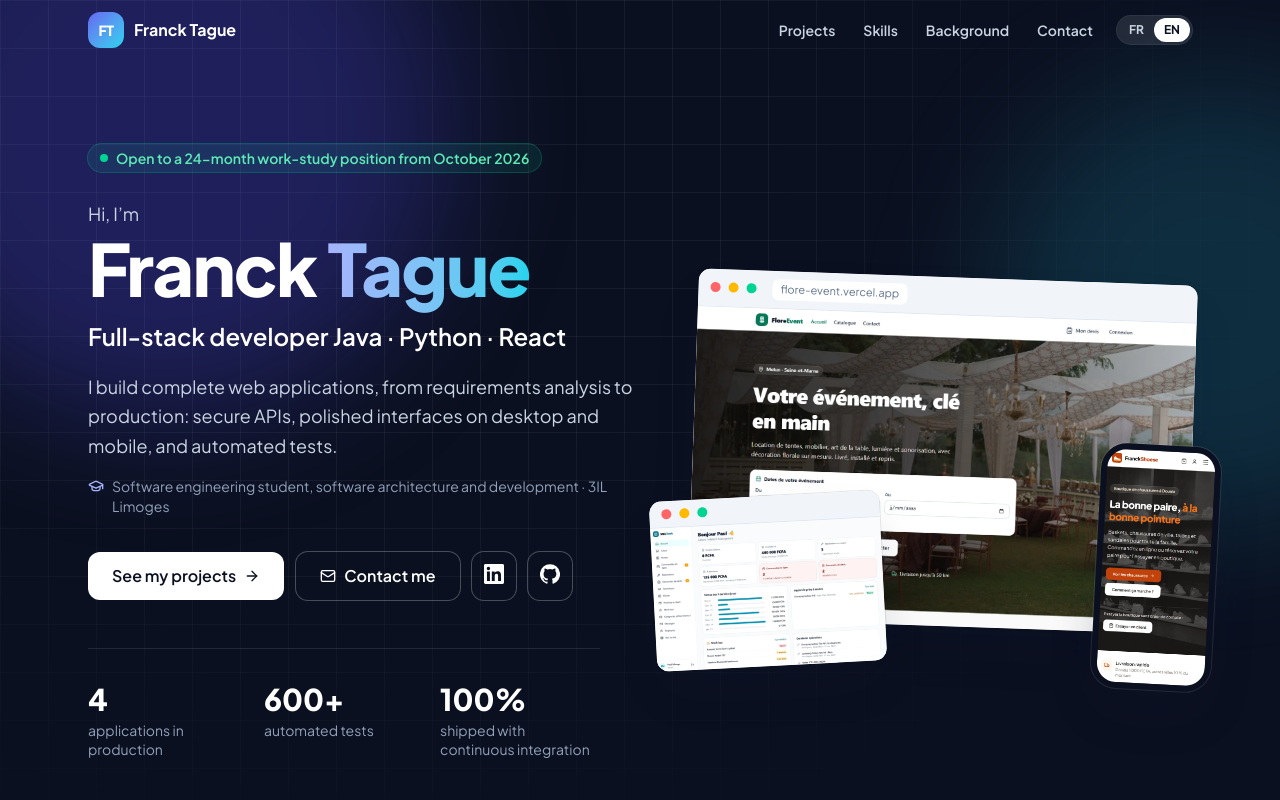
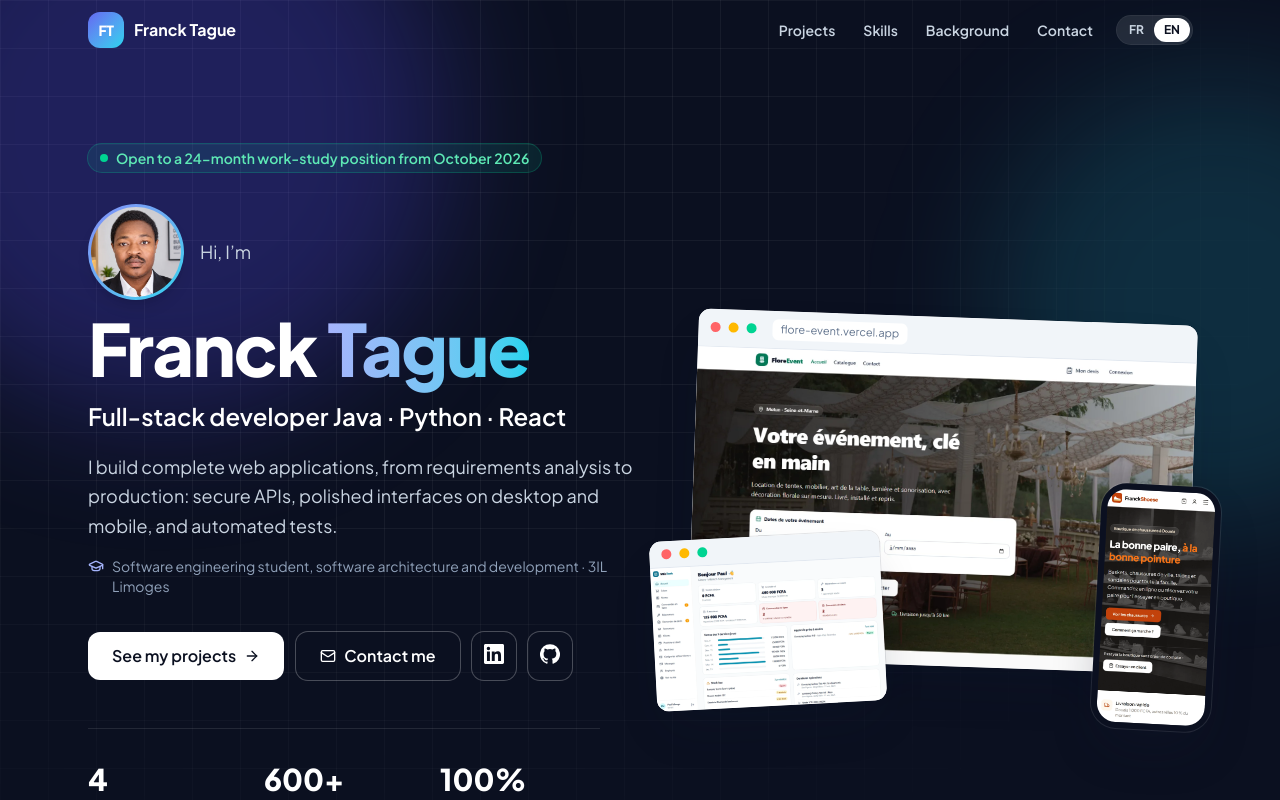
Before and after one commit to TAGUE-GITH/portfolio, a React (Vite) app: page / in a window 1280 px wide. Shown: the top 800 px of the page. Built offline with nearby package versions, Linux system fonts and the light colour scheme.

Commit message:
Photo de profil dans l'en-tête et la section contact

```diff
--- a/index.html
+++ b/index.html
@@ -9,7 +9,7 @@
     <meta name="description" content="Portfolio de Franck Tague, développeur full-stack Java, Python et React : 4 applications en ligne pour de vraies entreprises. Recherche une alternance de 24 mois dès octobre 2026." />
     <meta property="og:title" content="Franck Tague · Développeur full-stack" />
     <meta property="og:description" content="4 applications en ligne pour de vraies entreprises : Spring Boot, Django, React, tests automatisés et intégration continue." />
-    <meta property="og:image" content="/projects/floreevent-home.webp" />
+    <meta property="og:image" content="/franck-tague.webp" />
     <meta property="og:type" content="website" />
     <link rel="preconnect" href="https://fonts.googleapis.com" />
     <link rel="preconnect" href="https://fonts.gstatic.com" crossorigin />
--- a/src/App.tsx
+++ b/src/App.tsx
@@ -12,6 +12,15 @@ function Monogram({ className = '' }: { className?: string }) {
   return (
     <span className={`flex size-9 items-center justify-center rounded-xl bg-gradient-to-br from-brand-500 to-glow text-sm font-extrabold tracking-tight text-white ${className}`}>
       FT
+    </span>
+  )
+}
+
+/** Photo de profil, cerclee du degrade du portfolio. */
+function Portrait({ className = '' }: { className?: string }) {
+  return (
+    <span className={`block shrink-0 rounded-full bg-gradient-to-br from-brand-400 to-glow p-[3px] shadow-lg shadow-brand-900/40 ${className}`}>
+      <img src="/franck-tague.webp" alt="Franck Tague" width={640} height={640} className="size-full rounded-full object-cover" />
     </span>
   )
 }
@@ -96,8 +105,11 @@ function Hero() {
             </span>
             {t.hero.badge}
           </p>
-          <p className="mt-7 text-lg text-slate-300">{t.hero.hello}</p>
-          <h1 className="mt-1 text-5xl font-extrabold tracking-tight sm:text-7xl">
+          <div className="mt-8 flex items-center gap-4">
+            <Portrait className="size-20 sm:size-24" />
+            <p className="text-lg text-slate-300">{t.hero.hello}</p>
+          </div>
+          <h1 className="mt-3 text-5xl font-extrabold tracking-tight sm:text-7xl">
             Franck <span className="bg-gradient-to-r from-brand-300 to-glow bg-clip-text text-transparent">Tague</span>
           </h1>
           <p className="mt-4 text-xl font-semibold text-white sm:text-2xl">{t.hero.title}</p>
@@ -341,6 +353,7 @@ function Contact() {
     <section id="contact" className="relative isolate overflow-hidden bg-ink py-24 text-white sm:py-32">
       <div className="absolute -bottom-40 left-1/2 -z-10 size-[40rem] -translate-x-1/2 rounded-full bg-brand-600/25 blur-3xl" aria-hidden />
       <div className="mx-auto max-w-3xl px-4 text-center sm:px-6">
+        <Portrait className="mx-auto mb-6 size-24" />
         <p className="text-sm font-bold tracking-widest text-glow uppercase">{t.contact.kicker}</p>
         <h2 className="mt-3 text-4xl font-extrabold tracking-tight sm:text-5xl">{t.contact.title}</h2>
         <p className="mx-auto mt-5 max-w-xl text-lg text-slate-300">{t.contact.text}</p>
```
Also changed, not shown: public/franck-tague.webp (added), 1 other file (tests, documents, lock files or other folders).
